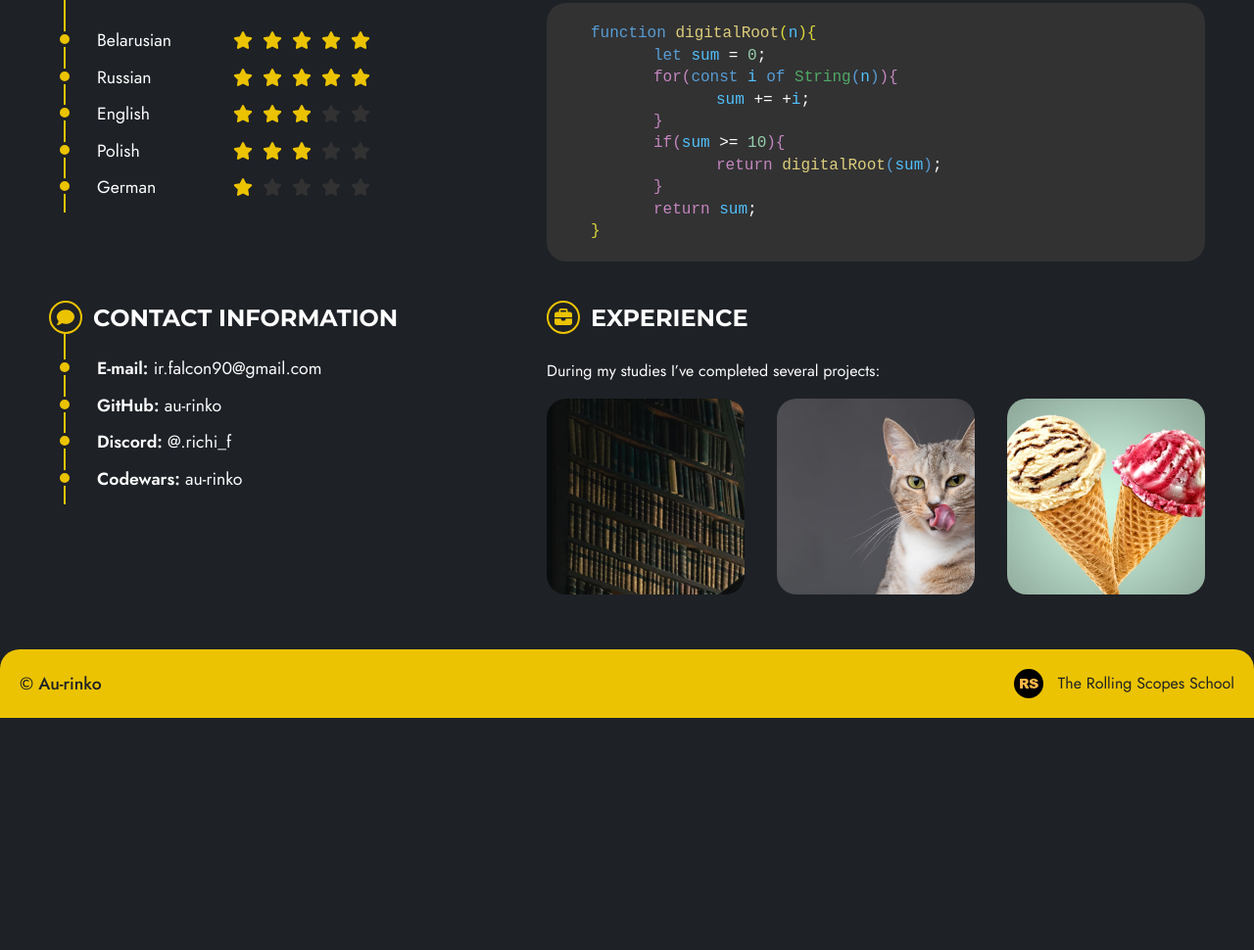
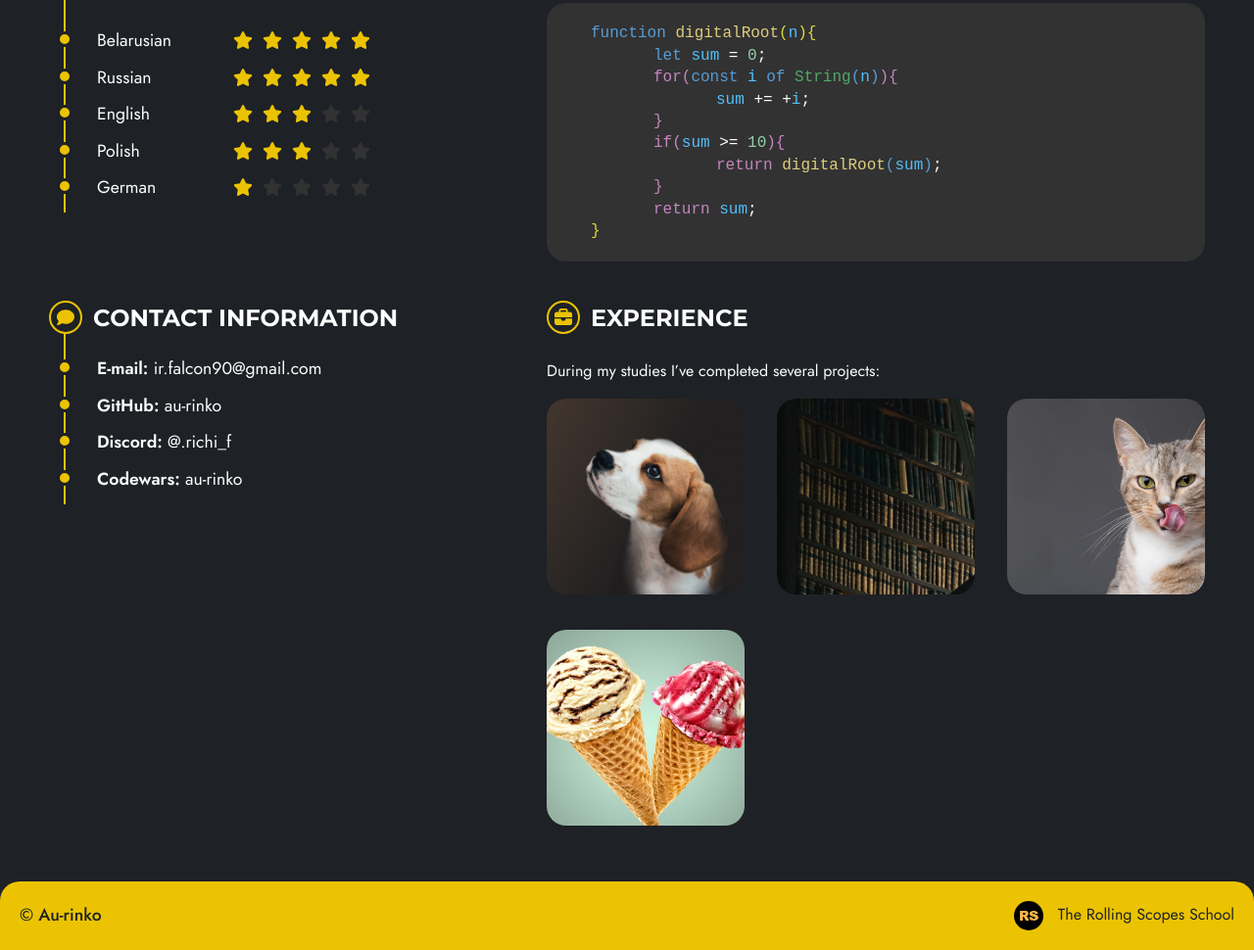
Before and after one commit to au-rinko/CV, a plain HTML site: page index.html in a window 1280 px wide. Shown: the part 1321-2291 px from the top of the page at 98% size. Before the commit the page ends 2054 px from the top, so only its background shows below. Drawn offline with Linux system fonts and the light colour scheme.

Commit message:
fix: edit index.html

```diff
--- a/index.html
+++ b/index.html
@@ -224,6 +224,14 @@
 
                         <ul class="experience__list">
                             <li class="experience__item">
+                                <a href="https://rolling-scopes-school.github.io/au-rinko-JSFEPRESCHOOL2024Q2/shelter/index.html" class="experience__link">
+                                    <figure class="experience__figure">
+                                        <img src="img/shelter.jpg" alt="Library">
+                                        <figcaption>Shelter (under construction)</figcaption>
+                                    </figure>
+                                </a>
+                            </li>
+                            <li class="experience__item">
                                 <a href="https://au-rinko.github.io/projects/library/" class="experience__link">
                                     <figure class="experience__figure">
                                         <img src="img/library.jpg" alt="Library">
```
